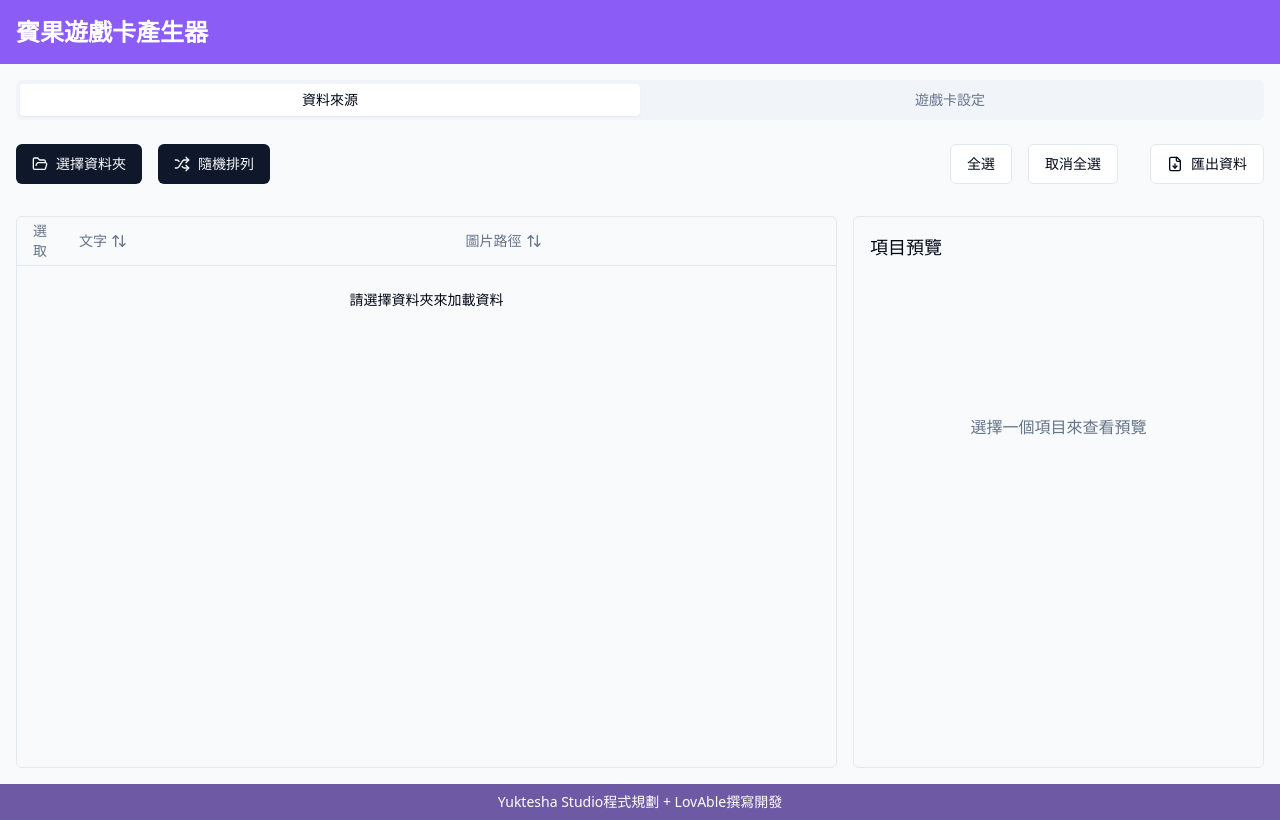
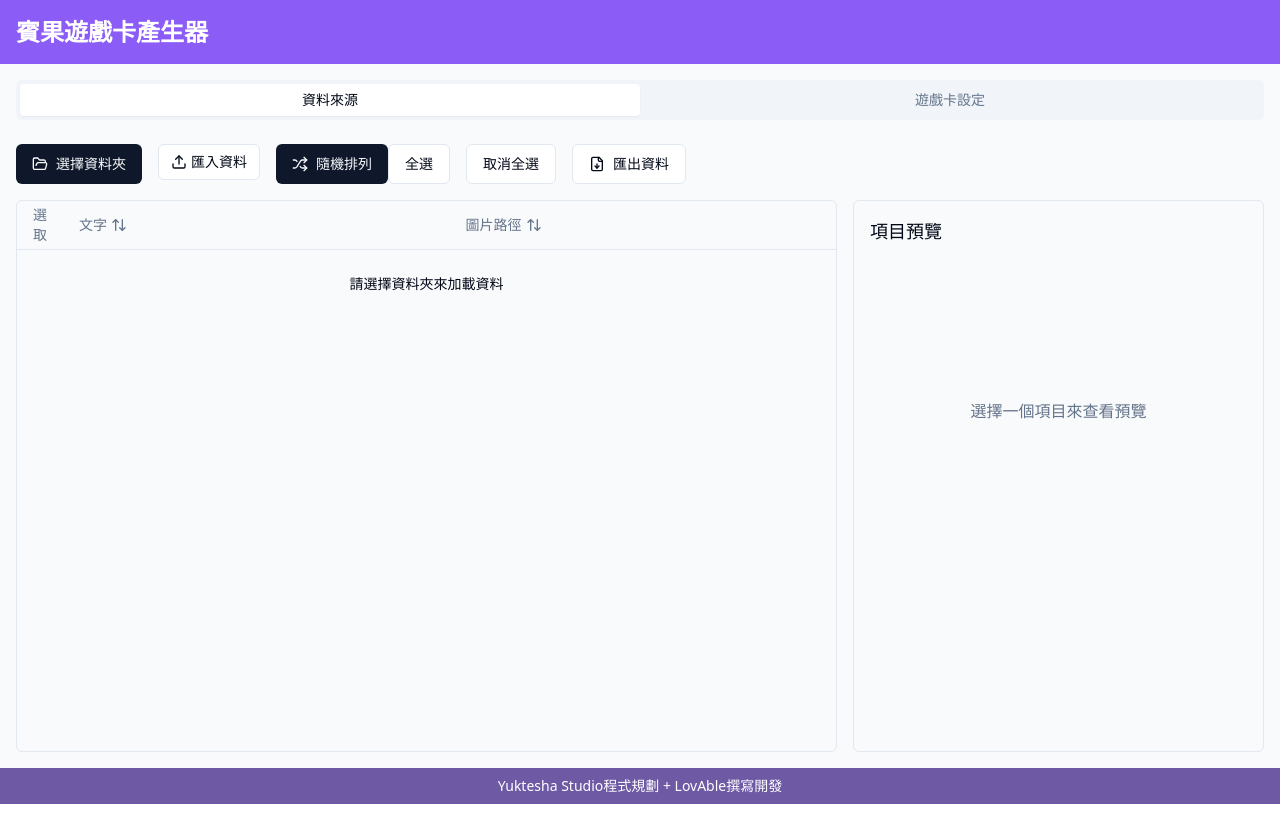
Before and after one commit to Yuktesha/bingo-card-bliss-creator, a React (Vite) app: page / in a window 1280 px wide. Built offline with nearby package versions, Linux system fonts and the light colour scheme.

Commit message:
Add import data functionality
Adds the ability to import data from JSON and CSV files.

```diff
--- a/src/components/data-source/ToolbarActions.tsx
+++ b/src/components/data-source/ToolbarActions.tsx
@@ -2,9 +2,10 @@
 import React, { useRef } from 'react';
 import { Button } from '@/components/ui/button';
 import { useBingo } from '@/contexts/BingoContext';
-import { processFiles } from '@/utils/fileUtils';
-import { FolderOpen, Shuffle, FileDown } from 'lucide-react';
+import { processFiles, parseSpreadsheet } from '@/utils/fileUtils';
+import { FolderOpen, Shuffle, FileDown, Upload } from 'lucide-react';
 import { toast } from '@/components/ui/sonner';
+import { ImportDataDialog } from '../ImportDataDialog';
 
 export const ToolbarActions: React.FC = () => {
   const { items, setItems, shuffleItems, selectAllItems, deselectAllItems } = useBingo();
@@ -51,8 +52,8 @@ export const ToolbarActions: React.FC = () => {
   };
 
   return (
-    <>
-      <div className="flex space-x-4 mb-4">
+    <div className="flex justify-between items-center">
+      <div className="flex space-x-4">
         <div>
           <input
             type="file"
@@ -71,6 +72,8 @@ export const ToolbarActions: React.FC = () => {
           </Button>
         </div>
 
+        <ImportDataDialog />
+
         <Button
           onClick={shuffleItems}
           className="flex items-center gap-2"
@@ -80,11 +83,9 @@ export const ToolbarActions: React.FC = () => {
         </Button>
       </div>
 
-      <div className="flex space-x-4 mb-4">
+      <div className="flex space-x-4">
         <Button variant="outline" onClick={selectAllItems}>全選</Button>
         <Button variant="outline" onClick={deselectAllItems}>取消全選</Button>
-
-        <div className="flex-grow"></div>
 
         <Button
           variant="outline"
@@ -95,6 +96,6 @@ export const ToolbarActions: React.FC = () => {
           匯出資料
         </Button>
       </div>
-    </>
+    </div>
   );
 };
```
